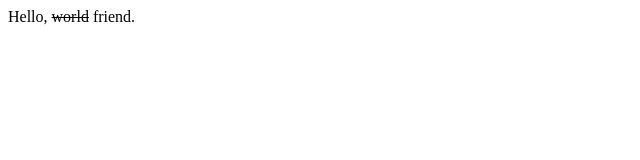
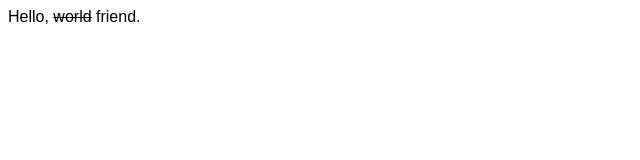
Before and after one commit to rl-grimey/rl-grimey.github.io, a plain HTML site: page index.html in a window 1280 px wide. Shown: the full height of the page, 0-640 px from the left. Drawn offline with Linux system fonts and the light colour scheme.

Commit message:
Update index.html

```diff
--- a/index.html
+++ b/index.html
@@ -1,5 +1,10 @@
 <head>
   <meta name="robots" content="noindex">
+  <style>
+    body {
+      font-family: sans-serif
+    }
+  </style>
 </head>
 <body>
   <p>Hello, <s>world</s> friend.</p>
```
